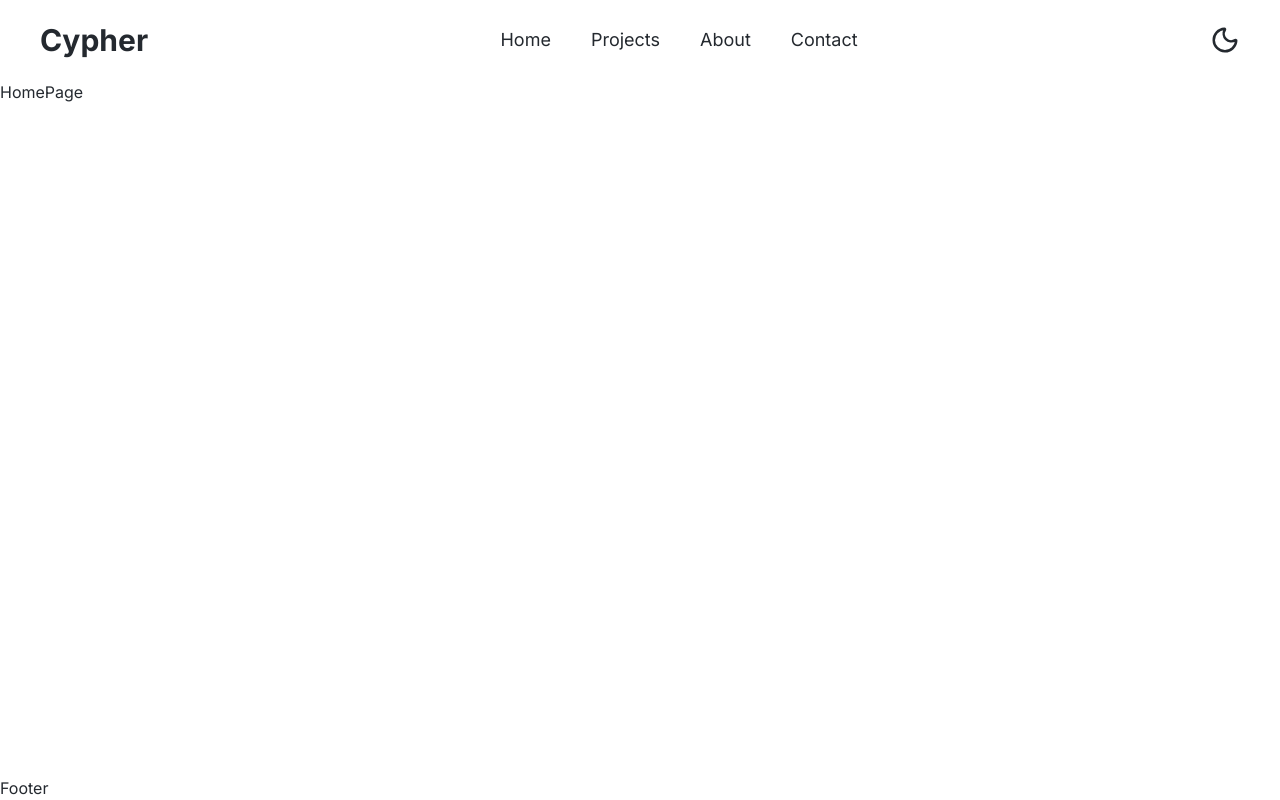
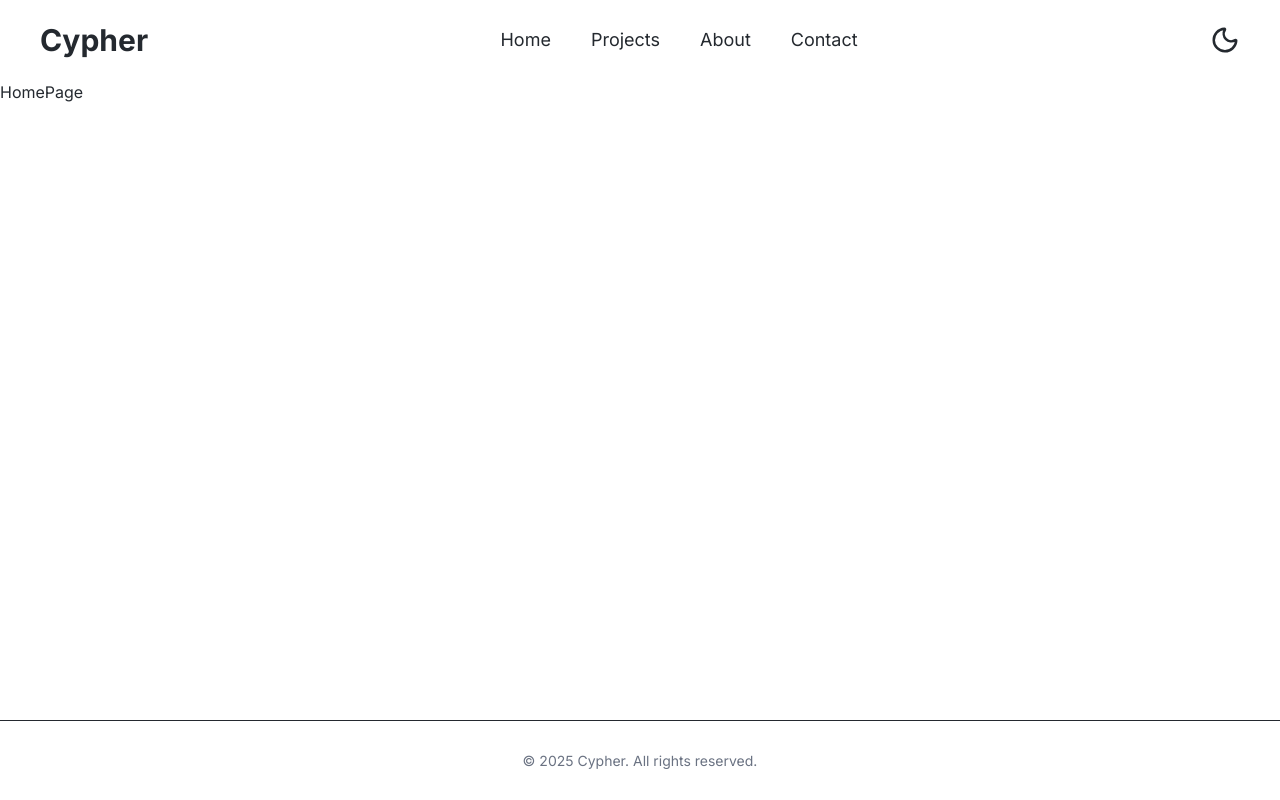
Before and after one commit to ShahabCypher/ShahabCypher, a React (Vite) app in the folder frontend/: page / in a window 1280 px wide. Built offline with nearby package versions, Linux system fonts and the light colour scheme.

Commit message:
added footer content

```diff
--- a/frontend/src/index.css
+++ b/frontend/src/index.css
@@ -27,9 +27,11 @@
   line-height: 1.5;
   font-weight: 400;
   color: #24292f;
+  border-color: #d1d9e0;
 }
 
 :root.dark {
   background-color: #0d1117;
   color: #f0f6fc;
+  border-color: #30363d;
 }
--- a/frontend/src/layout/Footer.jsx
+++ b/frontend/src/layout/Footer.jsx
@@ -1,7 +1,13 @@
 import React from "react";
 
 const Footer = () => {
-  return <div>Footer</div>;
+  return (
+    <div className="flex justify-center items-center h-20 border-t-[.5px]">
+      <p className="text-sm text-gray-500">
+        &copy; {new Date().getFullYear()} Cypher. All rights reserved.
+      </p>
+    </div>
+  );
 };
 
 export default Footer;
--- a/frontend/src/layout/Header.jsx
+++ b/frontend/src/layout/Header.jsx
@@ -45,7 +45,7 @@ const Header = () => {
       {/* Desktop Theme Toggle */}
       <button
         onClick={toggleTheme}
-        className="hidden md:block mr-4 md:mr-10 cursor-pointer hover:text-cyber-blue transition-colors duration-200"
+        className="hidden md:block mr-4 md:mr-10 cursor-pointer transition-colors duration-200"
         aria-label={`Switch to ${theme === "dark" ? "light" : "dark"} mode`}
       >
         {theme === "dark" ? <Sun size={30} /> : <Moon size={30} />}
@@ -64,7 +64,7 @@ const Header = () => {
       {/* Mobile Menu Overlay */}
       {isOpen && (
         <div
-          className="fixed inset-0 bg-black bg-opacity-50 z-30 md:hidden"
+          className="fixed inset-0 bg-white dark:bg-black bg-opacity-50 z-30 md:hidden"
           onClick={close}
           aria-hidden="true"
         />
```
